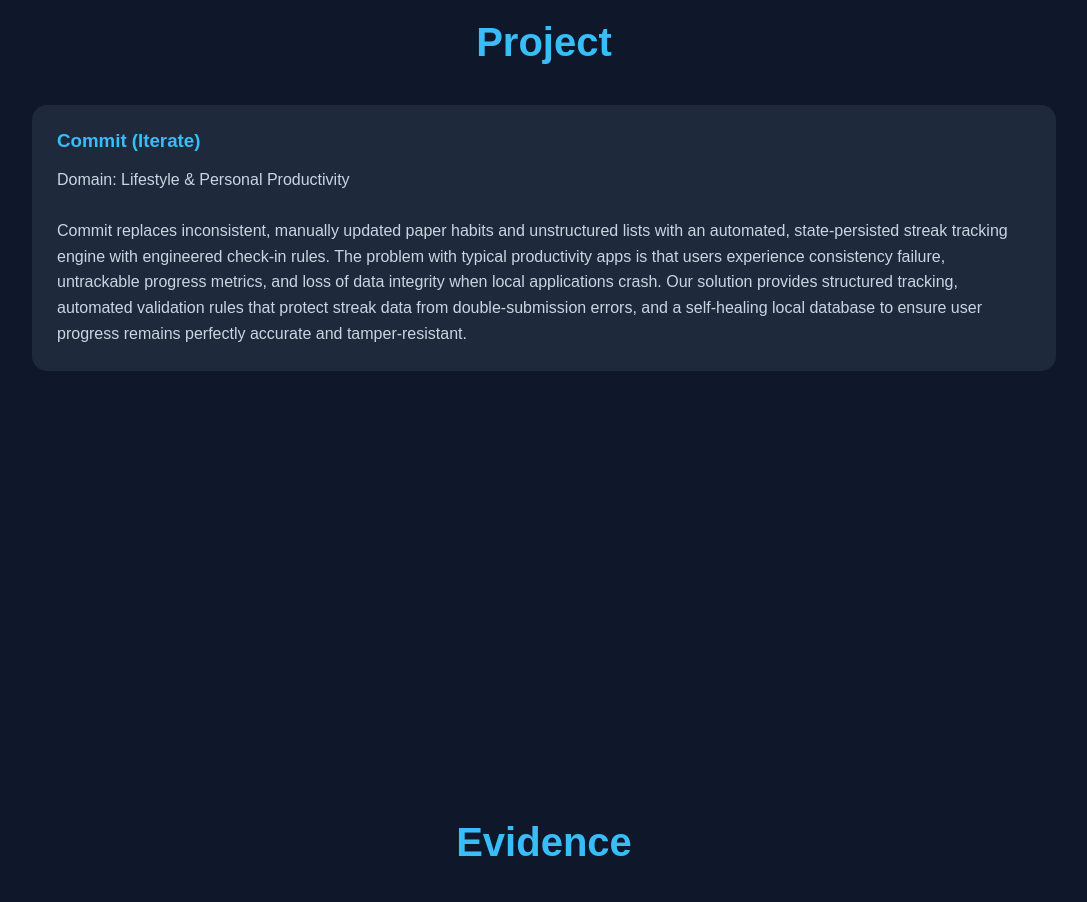
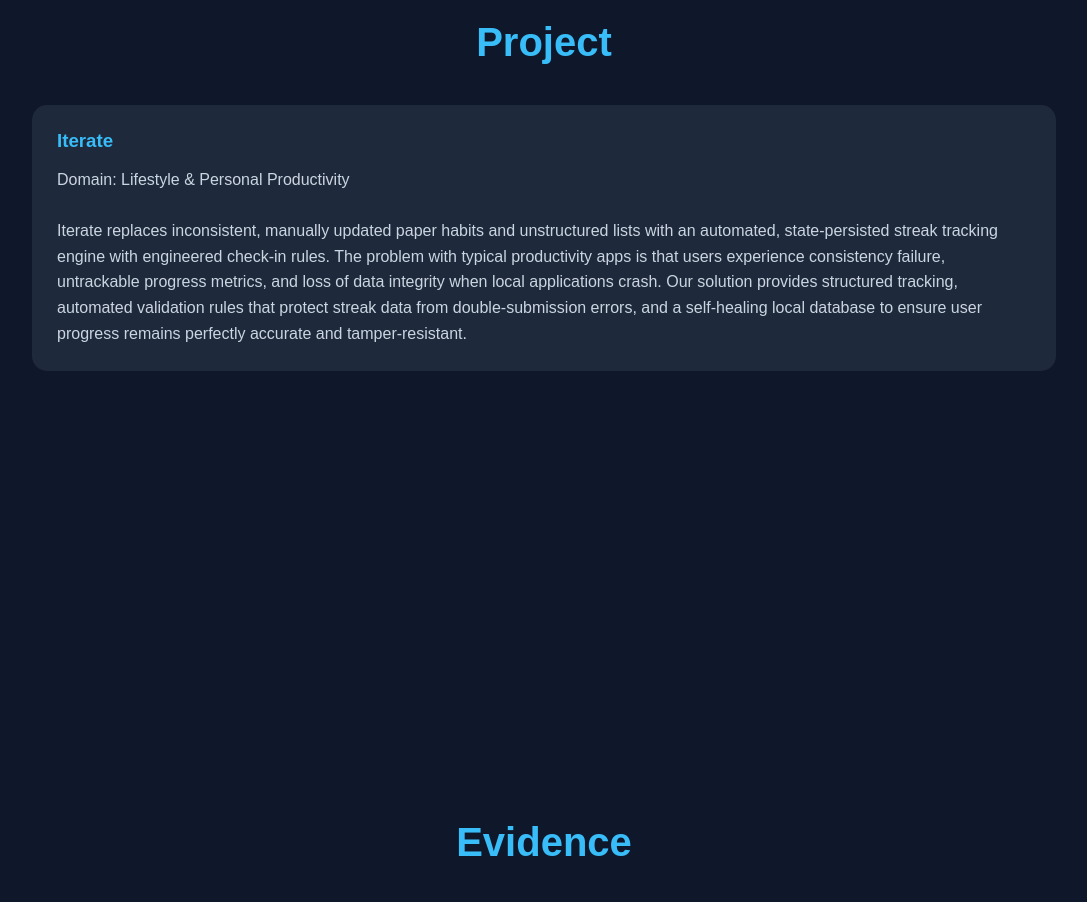
Before and after one commit to Nos3i/CPIT455-portfolio, a plain HTML site: page index.html in a window 1280 px wide. Shown: the part 1700-2602 px from the top of the page, without its empty margins (96-1183 px from the left). Drawn offline with Linux system fonts and the light colour scheme.

Commit message:
Update index.html

```diff
--- a/index.html
+++ b/index.html
@@ -229,10 +229,10 @@
     <h2 class="title">Project</h2>
     <div class="cards">
       <div class="card">
-        <h3>Commit (Iterate)</h3>
+        <h3>Iterate</h3>
         <p>
           Domain: Lifestyle & Personal Productivity<br><br>
-          Commit replaces inconsistent, manually updated paper habits and unstructured lists with an automated, state-persisted streak tracking engine with engineered check-in rules. The problem with typical productivity apps is that users experience consistency failure, untrackable progress metrics, and loss of data integrity when local applications crash. Our solution provides structured tracking, automated validation rules that protect streak data from double-submission errors, and a self-healing local database to ensure user progress remains perfectly accurate and tamper-resistant.
+          Iterate replaces inconsistent, manually updated paper habits and unstructured lists with an automated, state-persisted streak tracking engine with engineered check-in rules. The problem with typical productivity apps is that users experience consistency failure, untrackable progress metrics, and loss of data integrity when local applications crash. Our solution provides structured tracking, automated validation rules that protect streak data from double-submission errors, and a self-healing local database to ensure user progress remains perfectly accurate and tamper-resistant.
         </p>
       </div>
     </div>
```
